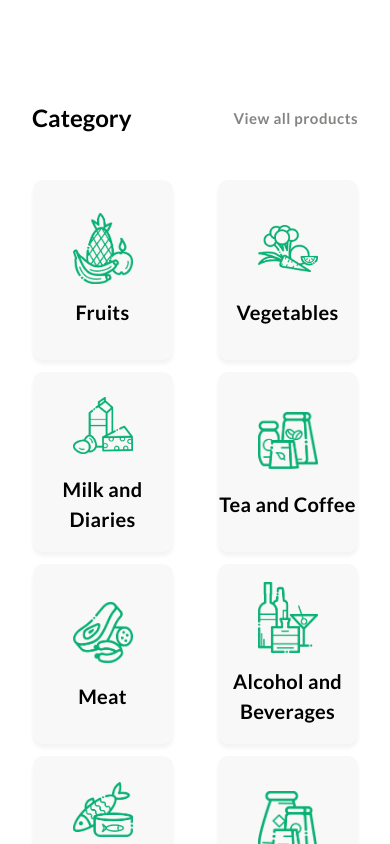
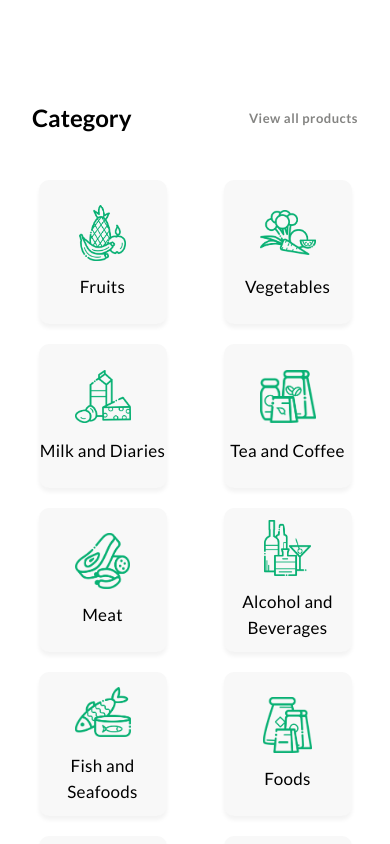
Before and after one commit to PraveenAththanayake/Green_Supermarket, a React (Vite) app in the folder frontend/: page /category in a window 390 px wide. Shown: the top 844 px of the page. Built offline with nearby package versions, Linux system fonts and the light colour scheme.

Commit message:
Responsive design for category section

```diff
--- a/frontend/src/components/common/category.tsx
+++ b/frontend/src/components/common/category.tsx
@@ -6,21 +6,21 @@ const Category = () => {
     <section className="max-w-[1100px] my-[50px] mx-auto mt-[100px] mb-[200px] px-3">
       <div className="mx-5 flexBetween">
         <h2 className="h2-bold">Category</h2>
-        <span className="text-[15px] font-semibold text-gray tracking-[0.5px] leading-[18px]">
+        <span className="text-xs xs:text-[15px] font-semibold text-gray tracking-[0.5px] leading-[18px]">
           View all products
         </span>
       </div>
-      <div className="grid grid-cols-2 xs:grid-cols-2 sm:grid-cols-3 md:grid-cols-4 lg:grid-cols-5 xl:grid-cols-6 gap-x-1 gap-y-3 md:gap-x-5 md:gap-y-10 mt-11">
+      <div className="grid grid-cols-2 xs:grid-cols-3 sm:grid-cols-3 md:grid-cols-4 lg:grid-cols-5 xl:grid-cols-6 gap-x-1 gap-y-5 md:gap-x-5 md:gap-y-10 mt-11">
         {CategoriesList.map((category) => (
           <div key={category.id} className="flexCenter">
             <Link to={`/category/${category.id}`}>
-              <div className="flexCenter flex-col bg-lightGray rounded-lg h-[180px] w-[140px] sm:h-[216px] sm:w-[160px] shadow-[0_4px_4px_0px_#0000000d]">
+              <div className="flexCenter flex-col bg-lightGray rounded-lg h-36 w-32 xs:h-[180px] xs:w-[140px] sm:h-[216px] sm:w-[160px] shadow-[0_4px_4px_0px_#0000000d]">
                 <img
                   src={category.url}
                   alt={category.name}
-                  className="h-[71px] w-[60px] object-contain object-center transition-all duration-300 ease-in-out hover:scale-110 "
+                  className="w-14 h-14 xs:h-[71px] xs:w-[60px] object-contain object-center transition-all duration-300 ease-in-out hover:scale-110 "
                 />
-                <span className="h3-bold tracking-[0.3px] mt-[13px] text-center">
+                <span className="text-xl xs:h3-bold tracking-[0.3px] mt-[13px] text-center">
                   {category.name}
                 </span>
               </div>
```
